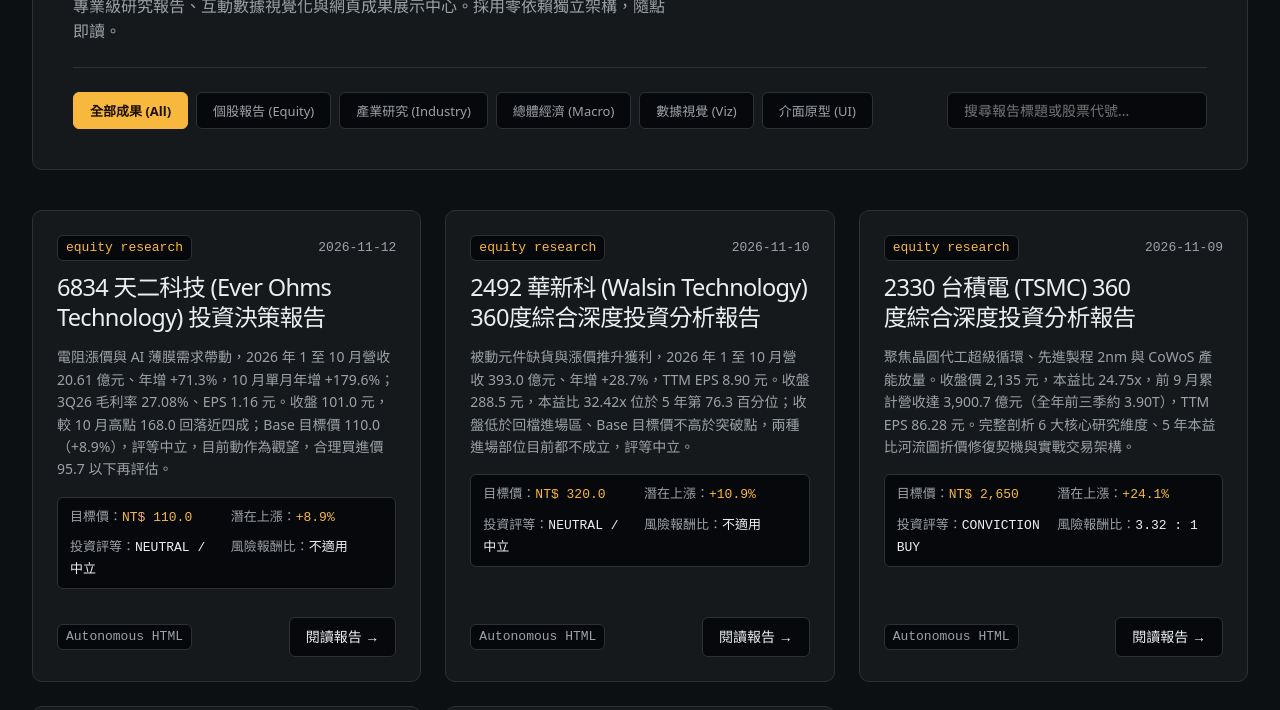
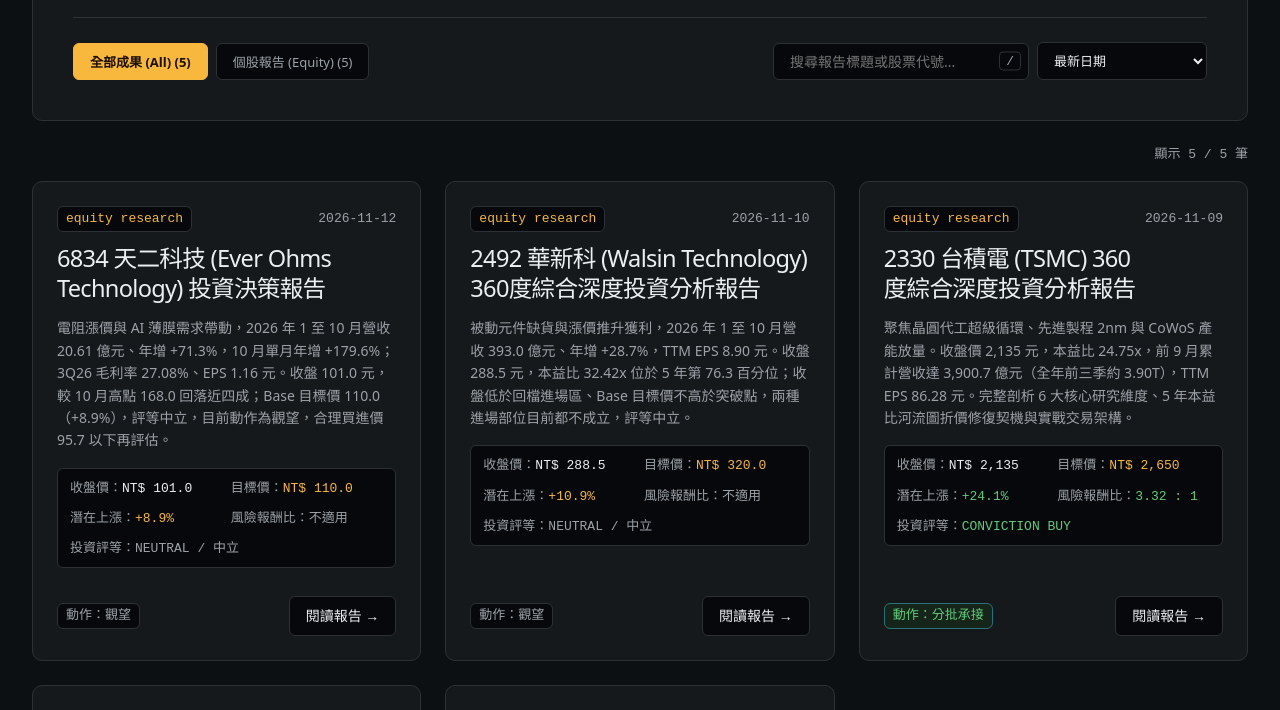
Before and after one commit to JJJoelYoung/task-html, a plain HTML site: page index.html in a window 1280 px wide. Shown: the part 207-917 px from the top of the page. Drawn offline with Linux system fonts and the light colour scheme; a web font is replaced by a local one.

Commit message:
feat: upgrade portal controls and card telemetry
Add sorting, dynamic category badge counts, and search shortcuts to the
research portal while standardizing card telemetry grids and aligning the
report contract specification.

Model: Gemini 4 Hydrogen
Reasoning-Effort: xhigh

```diff
--- a/index.html
+++ b/index.html
@@ -17,15 +17,15 @@
 :root {
   color-scheme: dark;
   --space-3xs: 2px; --space-2xs: 4px; --space-xs: 8px; --space-sm: 12px; --space-md: 16px; --space-lg: 24px; --space-xl: 40px; --space-2xl: 64px;
-  --text-xs: 0.8125rem; --text-sm: 0.875rem; --text-md: 1rem; --text-lg: 1.25rem; --text-xl: 1.5625rem; --text-2xl: 1.953rem;
+  --text-xs: 0.8125rem; --text-sm: 0.875rem; --text-md: 1rem;
   --text-display: clamp(2.25rem, 4vw + 0.5rem, 3.5rem);
   --text-title: clamp(1.25rem, 0.75vw + 0.875rem, 1.5rem);
   --container: 1280px; --gutter: 32px;
   --color-paper: oklch(17% 0.008 250); --color-paper-2: oklch(21% 0.009 250); --color-paper-3: oklch(13.5% 0.007 250);
-  --color-ink: oklch(95% 0.005 250); --color-ink-2: oklch(83% 0.008 250); --color-muted: oklch(71% 0.01 250);
+  --color-ink: oklch(95% 0.005 250); --color-muted: oklch(71% 0.01 250);
   --color-rule: oklch(31% 0.01 250); --color-rule-2: oklch(42% 0.012 250);
-  --color-accent: oklch(82% 0.15 80); --color-accent-ink: oklch(18% 0.04 75); --color-accent-soft: oklch(29% 0.05 80); --color-focus: oklch(82% 0.15 80);
-  --color-cool: oklch(77% 0.12 245); --color-cool-soft: oklch(29% 0.05 245);
+  --color-accent: oklch(82% 0.15 80); --color-accent-ink: oklch(18% 0.04 75); --color-focus: oklch(82% 0.15 80);
+  --color-cool: oklch(77% 0.12 245);
   --color-ok: oklch(76% 0.15 150); --color-ok-soft: oklch(24.5% 0.03 150); --color-bad: oklch(70% 0.17 25);
   --font-display: "Host Grotesk", ui-sans-serif, system-ui, sans-serif;
   --font-cjk: "Noto Sans TC", -apple-system, sans-serif;
@@ -47,9 +47,21 @@ body {
   padding-block: var(--space-xl);
 }
 
+[hidden] { display: none !important; }
 :focus-visible { outline: 2px solid var(--color-focus); outline-offset: 2px; }
 a { color: inherit; text-decoration: none; }
 h1, h2, h3 { margin: 0; font-family: var(--font-display); font-weight: 500; letter-spacing: var(--tracking-display); text-wrap: balance; }
+.sr-only {
+  position: absolute;
+  width: 1px;
+  height: 1px;
+  padding: 0;
+  margin: -1px;
+  overflow: hidden;
+  clip: rect(0, 0, 0, 0);
+  white-space: nowrap;
+  border: 0;
+}
 
 .hub-container {
   max-width: var(--container);
@@ -64,23 +76,8 @@ h1, h2, h3 { margin: 0; font-family: var(--font-display); font-weight: 500; lett
   border: var(--rule-hair) solid var(--color-rule);
   border-radius: var(--radius-card);
   padding: var(--space-xl);
-  margin-bottom: var(--space-xl);
+  margin-bottom: var(--space-lg);
 }
-
-.hub-badge {
-  display: inline-flex;
-  align-items: center;
-  gap: var(--space-xs);
-  background: var(--color-paper-3);
-  color: var(--color-accent);
-  border: var(--rule-hair) solid var(--color-rule);
-  border-radius: var(--radius-pill);
-  padding: var(--space-2xs) var(--space-sm);
-  font-size: var(--text-xs);
-  margin-bottom: var(--space-sm);
-}
-
-.hub-badge-sep { color: var(--color-rule-2); }
 
 .hub-title {
   font-size: var(--text-display);
@@ -94,6 +91,7 @@ h1, h2, h3 { margin: 0; font-family: var(--font-display); font-weight: 500; lett
   color: var(--color-muted);
   font-size: var(--text-md);
   max-width: 65ch;
+  margin-top: 0;
   margin-bottom: var(--space-lg);
 }
 
@@ -138,8 +136,16 @@ h1, h2, h3 { margin: 0; font-family: var(--font-display); font-weight: 500; lett
   font-weight: 600;
 }
 
+.toolbar-controls {
+  display: flex;
+  flex-wrap: wrap;
+  gap: var(--space-xs);
+  align-items: center;
+}
+
 .search-box {
-  min-width: 260px;
+  position: relative;
+  min-width: 240px;
 }
 
 .search-input {
@@ -148,7 +154,7 @@ h1, h2, h3 { margin: 0; font-family: var(--font-display); font-weight: 500; lett
   color: var(--color-ink);
   border: var(--rule-hair) solid var(--color-rule);
   border-radius: var(--radius-pill);
-  padding: var(--space-xs) var(--space-md);
+  padding: var(--space-xs) 2.25rem var(--space-xs) var(--space-md);
   font-size: var(--text-sm);
   font-family: var(--font-body);
 }
@@ -156,6 +162,67 @@ h1, h2, h3 { margin: 0; font-family: var(--font-display); font-weight: 500; lett
 .search-input:focus {
   outline: none;
   border-color: var(--color-focus);
+}
+
+.search-kbd,
+.search-clear {
+  position: absolute;
+  right: var(--space-xs);
+  top: 50%;
+  transform: translateY(-50%);
+  font-family: var(--font-outlier);
+  font-size: var(--text-xs);
+  line-height: 1;
+}
+
+.search-kbd {
+  color: var(--color-muted);
+  border: var(--rule-hair) solid var(--color-rule);
+  border-radius: var(--space-2xs);
+  padding: var(--space-3xs) 6px;
+  pointer-events: none;
+}
+
+.search-clear {
+  background: transparent;
+  border: none;
+  color: var(--color-muted);
+  cursor: pointer;
+  padding: var(--space-2xs) 6px;
+  border-radius: var(--space-2xs);
+  font-size: var(--text-md);
+}
+
+.search-clear:hover {
+  color: var(--color-ink);
+}
+
+.sort-select {
+  background: var(--color-paper-3);
+  color: var(--color-ink);
+  border: var(--rule-hair) solid var(--color-rule);
+  border-radius: var(--radius-pill);
+  padding: var(--space-xs) var(--space-sm);
+  font-size: var(--text-xs);
+  font-family: var(--font-body);
+  cursor: pointer;
+}
+
+.sort-select:focus {
+  outline: none;
+  border-color: var(--color-focus);
+}
+
+.results-bar {
+  display: flex;
+  justify-content: flex-end;
+  margin-bottom: var(--space-md);
+}
+
+.results-count {
+  font-family: var(--font-outlier);
+  font-size: var(--text-xs);
+  color: var(--color-muted);
 }
 
 /* Artifacts Grid */
@@ -167,6 +234,18 @@ h1, h2, h3 { margin: 0; font-family: var(--font-display); font-weight: 500; lett
 }
 
 @media (max-width: 480px) {
+  :root {
+    --gutter: 16px;
+  }
+  .hub-header {
+    padding: var(--space-lg);
+  }
+  .toolbar-controls,
+  .search-box,
+  .sort-select {
+    width: 100%;
+    min-width: 0;
+  }
   .artifacts-grid {
     grid-template-columns: 1fr;
   }
@@ -220,6 +299,10 @@ h1, h2, h3 { margin: 0; font-family: var(--font-display); font-weight: 500; lett
   margin-bottom: var(--space-xs);
 }
 
+.artifact-heading a:hover {
+  color: var(--color-accent);
+}
+
 .artifact-desc {
   font-size: var(--text-sm);
   color: var(--color-muted);
@@ -244,11 +327,20 @@ h1, h2, h3 { margin: 0; font-family: var(--font-display); font-weight: 500; lett
   color: var(--color-muted);
 }
 
+.telemetry-item--wide {
+  grid-column: 1 / -1;
+}
+
 .telemetry-val {
   font-family: var(--font-outlier);
   font-weight: 500;
   color: var(--color-ink);
 }
+
+.tone-accent { color: var(--color-accent); }
+.tone-ok { color: var(--color-ok); }
+.tone-muted { color: var(--color-muted); }
+.tone-bad { color: var(--color-bad); }
 
 .artifact-action {
   display: inline-flex;
@@ -270,10 +362,6 @@ h1, h2, h3 { margin: 0; font-family: var(--font-display); font-weight: 500; lett
   border-color: var(--color-accent);
 }
 
-.artifact-title-link:hover {
-  color: var(--color-accent);
-}
-
 .artifact-badge {
   font-family: var(--font-outlier);
   font-size: var(--text-xs);
@@ -284,6 +372,16 @@ h1, h2, h3 { margin: 0; font-family: var(--font-display); font-weight: 500; lett
   border-radius: var(--radius-pill);
 }
 
+.artifact-badge--active {
+  color: var(--color-ok);
+  background: var(--color-ok-soft);
+  border-color: color-mix(in oklch, var(--color-ok) 45%, var(--color-rule));
+}
+
+.artifact-badge--neutral {
+  color: var(--color-muted);
+}
+
 .artifact-footer {
   display: flex;
   align-items: center;
@@ -292,25 +390,26 @@ h1, h2, h3 { margin: 0; font-family: var(--font-display); font-weight: 500; lett
   margin-top: var(--space-sm);
 }
 
-.telemetry-value {
-  font-family: var(--font-outlier);
-  font-weight: 500;
-  color: var(--color-ink);
-}
-
-.text-accent {
-  color: var(--color-accent) !important;
-}
-
 /* Empty State */
 .empty-box {
-  grid-column: 1 / -1;
   background: var(--color-paper-2);
   border: var(--rule-hair) dashed var(--color-rule);
   border-radius: var(--radius-card);
   padding: var(--space-2xl);
+  margin-bottom: var(--space-2xl);
   text-align: center;
   color: var(--color-muted);
+}
+
+.empty-title {
+  margin: 0;
+  font-size: 1.1rem;
+  color: var(--color-ink);
+}
+
+.empty-hint {
+  margin: var(--space-xs) 0 0 0;
+  font-size: var(--text-sm);
 }
 
 /* Footer */
@@ -334,19 +433,12 @@ h1, h2, h3 { margin: 0; font-family: var(--font-display); font-weight: 500; lett
 
   <!-- Header Section -->
   <header class="hub-header">
-    <div class="hub-badge">
-      <span>task-html</span>
-      <span class="hub-badge-sep">/</span>
-      <span>github pages portal</span>
-      <span class="hub-badge-sep">/</span>
-      <span>knowledge hub</span>
-    </div>
     <h1 class="hub-title">Task HTML Deliverables Hub</h1>
     <p class="hub-subtitle">
       專業級研究報告、互動數據視覺化與網頁成果展示中心。採用零依賴獨立架構，隨點即讀。
     </p>
 
-    <!-- Toolbar: Filter and Search -->
+    <!-- Toolbar: Filter, Search, and Sort -->
     <div class="toolbar">
       <nav class="filter-nav" aria-label="分類篩選">
         <button class="filter-btn active" data-category="all">全部成果 (All)</button>
@@ -357,11 +449,26 @@ h1, h2, h3 { margin: 0; font-family: var(--font-display); font-weight: 500; lett
         <button class="filter-btn" data-category="prototypes">介面原型 (UI)</button>
       </nav>
 
-      <div class="search-box">
-        <input type="text" id="searchInput" class="search-input" placeholder="搜尋報告標題或股票代號..." aria-label="搜尋報告">
+      <div class="toolbar-controls">
+        <div class="search-box">
+          <input type="text" id="searchInput" class="search-input" placeholder="搜尋報告標題或股票代號..." aria-label="搜尋報告">
+          <kbd id="searchKbd" class="search-kbd" aria-hidden="true">/</kbd>
+          <button type="button" id="searchClear" class="search-clear" aria-label="清除搜尋" hidden>×</button>
+        </div>
+
+        <label for="sortSelect" class="sr-only">排序方式</label>
+        <select id="sortSelect" class="sort-select" aria-label="排序方式">
+          <option value="date-desc">最新日期</option>
+          <option value="upside-desc">潛在漲幅（高 → 低）</option>
+          <option value="code-asc">股票代號（小 → 大）</option>
+        </select>
       </div>
     </div>
   </header>
+
+  <div class="results-bar">
+    <span id="resultsCount" class="results-count" aria-live="polite">顯示 5 / 5 筆</span>
+  </div>
 
   <!-- Artifacts Grid -->
   <main class="artifacts-grid" id="artifactsContainer">
@@ -381,15 +488,16 @@ h1, h2, h3 { margin: 0; font-family: var(--font-display); font-weight: 500; lett
         </p>
 
         <div class="artifact-telemetry">
-          <div class="telemetry-item">目標價：<span class="telemetry-val telemetry-value text-accent">NT$ 110.0</span></div>
-          <div class="telemetry-item">潛在上漲：<span class="telemetry-val telemetry-value text-accent">+8.9%</span></div>
-          <div class="telemetry-item">投資評等：<span class="telemetry-val">NEUTRAL / 中立</span></div>
-          <div class="telemetry-item">風險報酬比：<span class="telemetry-val">不適用</span></div>
+          <div class="telemetry-item">收盤價：<span class="telemetry-val">NT$ 101.0</span></div>
+          <div class="telemetry-item">目標價：<span class="telemetry-val tone-accent">NT$ 110.0</span></div>
+          <div class="telemetry-item">潛在上漲：<span class="telemetry-val tone-accent">+8.9%</span></div>
+          <div class="telemetry-item">風險報酬比：<span class="telemetry-val tone-muted">不適用</span></div>
+          <div class="telemetry-item telemetry-item--wide">投資評等：<span class="telemetry-val tone-muted">NEUTRAL / 中立</span></div>
         </div>
       </div>
 
       <div class="artifact-footer">
-        <span class="artifact-badge">Autonomous HTML</span>
+        <span class="artifact-badge artifact-badge--neutral">動作：觀望</span>
         <a href="reports/equity/6834-ever-ohms-20261112.html" class="artifact-action" aria-label="閱讀天二科技研究報告">閱讀報告 →</a>
       </div>
     </article>
@@ -409,15 +517,16 @@ h1, h2, h3 { margin: 0; font-family: var(--font-display); font-weight: 500; lett
         </p>
 
         <div class="artifact-telemetry">
-          <div class="telemetry-item">目標價：<span class="telemetry-val telemetry-value text-accent">NT$ 320.0</span></div>
-          <div class="telemetry-item">潛在上漲：<span class="telemetry-val telemetry-value text-accent">+10.9%</span></div>
-          <div class="telemetry-item">投資評等：<span class="telemetry-val">NEUTRAL / 中立</span></div>
-          <div class="telemetry-item">風險報酬比：<span class="telemetry-val">不適用</span></div>
+          <div class="telemetry-item">收盤價：<span class="telemetry-val">NT$ 288.5</span></div>
+          <div class="telemetry-item">目標價：<span class="telemetry-val tone-accent">NT$ 320.0</span></div>
+          <div class="telemetry-item">潛在上漲：<span class="telemetry-val tone-accent">+10.9%</span></div>
+          <div class="telemetry-item">風險報酬比：<span class="telemetry-val tone-muted">不適用</span></div>
+          <div class="telemetry-item telemetry-item--wide">投資評等：<span class="telemetry-val tone-muted">NEUTRAL / 中立</span></div>
         </div>
       </div>
 
       <div class="artifact-footer">
-        <span class="artifact-badge">Autonomous HTML</span>
+        <span class="artifact-badge artifact-badge--neutral">動作：觀望</span>
         <a href="reports/equity/2492-walsin-tech-20261110.html" class="artifact-action" aria-label="閱讀華新科研究報告">閱讀報告 →</a>
       </div>
     </article>
@@ -437,15 +546,16 @@ h1, h2, h3 { margin: 0; font-family: var(--font-display); font-weight: 500; lett
         </p>
 
         <div class="artifact-telemetry">
-          <div class="telemetry-item">目標價：<span class="telemetry-val telemetry-value text-accent">NT$ 2,650</span></div>
-          <div class="telemetry-item">潛在上漲：<span class="telemetry-val telemetry-value text-accent">+24.1%</span></div>
-          <div class="telemetry-item">投資評等：<span class="telemetry-val">CONVICTION BUY</span></div>
-          <div class="telemetry-item">風險報酬比：<span class="telemetry-val">3.32 : 1</span></div>
+          <div class="telemetry-item">收盤價：<span class="telemetry-val">NT$ 2,135</span></div>
+          <div class="telemetry-item">目標價：<span class="telemetry-val tone-accent">NT$ 2,650</span></div>
+          <div class="telemetry-item">潛在上漲：<span class="telemetry-val tone-ok">+24.1%</span></div>
+          <div class="telemetry-item">風險報酬比：<span class="telemetry-val tone-ok">3.32 : 1</span></div>
+          <div class="telemetry-item telemetry-item--wide">投資評等：<span class="telemetry-val tone-ok">CONVICTION BUY</span></div>
         </div>
       </div>
 
       <div class="artifact-footer">
-        <span class="artifact-badge">Autonomous HTML</span>
+        <span class="artifact-badge artifact-badge--active">動作：分批承接</span>
         <a href="reports/equity/2330-tsmc-20261109.html" class="artifact-action" aria-label="閱讀台積電研究報告">閱讀報告 →</a>
       </div>
     </article>
@@ -508,55 +618,108 @@ h1, h2, h3 { margin: 0; font-family: var(--font-display); font-weight: 500; lett
 
   </main>
 
+  <div id="emptyNotice" class="empty-box" hidden>
+    <p class="empty-title">尚無符合條件的研究成果</p>
+    <p class="empty-hint">可切換分類標籤或清除搜尋關鍵字以檢視其他報告。</p>
+  </div>
+
   <!-- Footer -->
   <footer class="hub-footer">
     <p>託管於 GitHub Pages · 原始碼倉庫：<a href="https://github.com/JJJoelYoung/task-html" target="_blank" rel="noopener noreferrer">JJJoelYoung/task-html</a></p>
-    <p style="margin-top: var(--space-2xs); color: var(--color-rule-2);">© 2026 Task HTML Knowledge Hub. All rights reserved.</p>
   </footer>
 
 </div>
 
 <script>
-  // Simple, robust client-side filter and search
-  const filterBtns = document.querySelectorAll('.filter-btn');
-  const cards = document.querySelectorAll('.artifact-card');
+  // Client-side category count, filter, sort, and cached search
+  const filterBtns = Array.from(document.querySelectorAll('.filter-btn'));
+  const container = document.getElementById('artifactsContainer');
+  const cards = Array.from(container.querySelectorAll('.artifact-card'));
   const searchInput = document.getElementById('searchInput');
-  const container = document.getElementById('artifactsContainer');
+  const searchKbd = document.getElementById('searchKbd');
+  const searchClear = document.getElementById('searchClear');
+  const sortSelect = document.getElementById('sortSelect');
+  const resultsCount = document.getElementById('resultsCount');
+  const emptyNotice = document.getElementById('emptyNotice');
 
   let currentCategory = 'all';
   let searchQuery = '';
+  let currentSort = sortSelect.value;
+
+  function parseCardMeta(card, index) {
+    const dateText = (card.querySelector('.artifact-date')?.textContent || '').trim();
+    const titleText = (card.querySelector('.artifact-heading')?.textContent || '').trim();
+    const telemetryText = card.querySelector('.artifact-telemetry')?.textContent || '';
+    const upsideMatch = telemetryText.match(/潛在(?:上漲|下跌)[^%\d+-]*([+-]?\d+(?:\.\d+)?)%/);
+    const codeMatch = titleText.match(/^\d+/);
+    const keywords = card.getAttribute('data-keywords') || '';
+
+    return {
+      el: card,
+      index,
+      category: card.getAttribute('data-category') || '',
+      date: dateText,
+      upside: upsideMatch ? parseFloat(upsideMatch[1]) : Number.NEGATIVE_INFINITY,
+      code: codeMatch ? parseInt(codeMatch[0], 10) : Number.MAX_SAFE_INTEGER,
+      searchText: (card.textContent + ' ' + keywords).replace(/\s+/g, ' ').trim().toLowerCase(),
+    };
+  }
+
+  const cardMeta = cards.map(parseCardMeta);
+
+  function initCategoryCounts() {
+    const counts = { all: cardMeta.length };
+    cardMeta.forEach(({ category }) => {
+      counts[category] = (counts[category] || 0) + 1;
+    });
+
+    filterBtns.forEach(btn => {
+      const cat = btn.getAttribute('data-category');
+      const count = counts[cat] || 0;
+      const baseLabel = btn.textContent.trim();
+      btn.textContent = `${baseLabel} (${count})`;
+      if (cat !== 'all' && count === 0) {
+        btn.hidden = true;
+      }
+    });
+  }
+
+  function sortCards(items, mode) {
+    return [...items].sort((a, b) => {
+      if (mode === 'upside-desc') {
+        if (b.upside !== a.upside) return b.upside - a.upside;
+      } else if (mode === 'code-asc') {
+        if (a.code !== b.code) return a.code - b.code;
+      } else {
+        if (b.date !== a.date) return b.date.localeCompare(a.date);
+      }
+      return a.index - b.index;
+    });
+  }
+
+  function updateSearchUi() {
+    const hasQuery = searchInput.value.length > 0;
+    searchClear.hidden = !hasQuery;
+    searchKbd.hidden = hasQuery;
+  }
 
   function updateCards() {
+    const ordered = sortCards(cardMeta, currentSort);
     let visibleCount = 0;
 
-    cards.forEach(card => {
-      const cardCategory = card.getAttribute('data-category');
-      const cardText = (card.innerText + ' ' + (card.getAttribute('data-keywords') || '')).toLowerCase();
+    ordered.forEach(item => {
+      const matchesCategory = (currentCategory === 'all' || item.category === currentCategory);
+      const matchesSearch = !searchQuery || item.searchText.includes(searchQuery);
+      const visible = matchesCategory && matchesSearch;
 
-      const matchesCategory = (currentCategory === 'all' || cardCategory === currentCategory);
-      const matchesSearch = !searchQuery || cardText.includes(searchQuery);
-
-      if (matchesCategory && matchesSearch) {
-        card.style.display = 'flex';
-        visibleCount++;
-      } else {
-        card.style.display = 'none';
-      }
+      item.el.hidden = !visible;
+      container.appendChild(item.el);
+      if (visible) visibleCount++;
     });
 
-    // Handle empty state
-    let emptyEl = document.getElementById('emptyNotice');
-    if (visibleCount === 0) {
-      if (!emptyEl) {
-        emptyEl = document.createElement('div');
-        emptyEl.id = 'emptyNotice';
-        emptyEl.className = 'empty-box';
-        emptyEl.innerHTML = '<p style="margin: 0; font-size: 1.1rem; color: var(--color-ink);">尚無符合條件的研究成果</p><p style="margin: 8px 0 0 0; font-size: 0.9rem;">可切換分類標籤或清除搜尋關鍵字以檢視其他報告。</p>';
-        container.appendChild(emptyEl);
-      }
-    } else if (emptyEl) {
-      emptyEl.remove();
-    }
+    resultsCount.textContent = `顯示 ${visibleCount} / ${cardMeta.length} 筆`;
+    container.hidden = visibleCount === 0;
+    emptyNotice.hidden = visibleCount > 0;
   }
 
   filterBtns.forEach(btn => {
@@ -570,8 +733,41 @@ h1, h2, h3 { margin: 0; font-family: var(--font-display); font-weight: 500; lett
 
   searchInput.addEventListener('input', (e) => {
     searchQuery = e.target.value.trim().toLowerCase();
+    updateSearchUi();
     updateCards();
   });
+
+  searchClear.addEventListener('click', () => {
+    searchInput.value = '';
+    searchQuery = '';
+    updateSearchUi();
+    updateCards();
+    searchInput.focus();
+  });
+
+  sortSelect.addEventListener('change', (e) => {
+    currentSort = e.target.value;
+    updateCards();
+  });
+
+  document.addEventListener('keydown', (e) => {
+    const tag = document.activeElement?.tagName;
+    const isTyping = tag === 'INPUT' || tag === 'TEXTAREA' || tag === 'SELECT' || document.activeElement?.isContentEditable;
+    if (e.key === '/' && !isTyping && !e.ctrlKey && !e.metaKey && !e.altKey) {
+      e.preventDefault();
+      searchInput.focus();
+      searchInput.select();
+    } else if (e.key === 'Escape' && document.activeElement === searchInput && searchInput.value) {
+      searchInput.value = '';
+      searchQuery = '';
+      updateSearchUi();
+      updateCards();
+    }
+  });
+
+  initCategoryCounts();
+  updateSearchUi();
+  updateCards();
 </script>
 
 </body>
```
Also changed, not shown: 1 other file.
